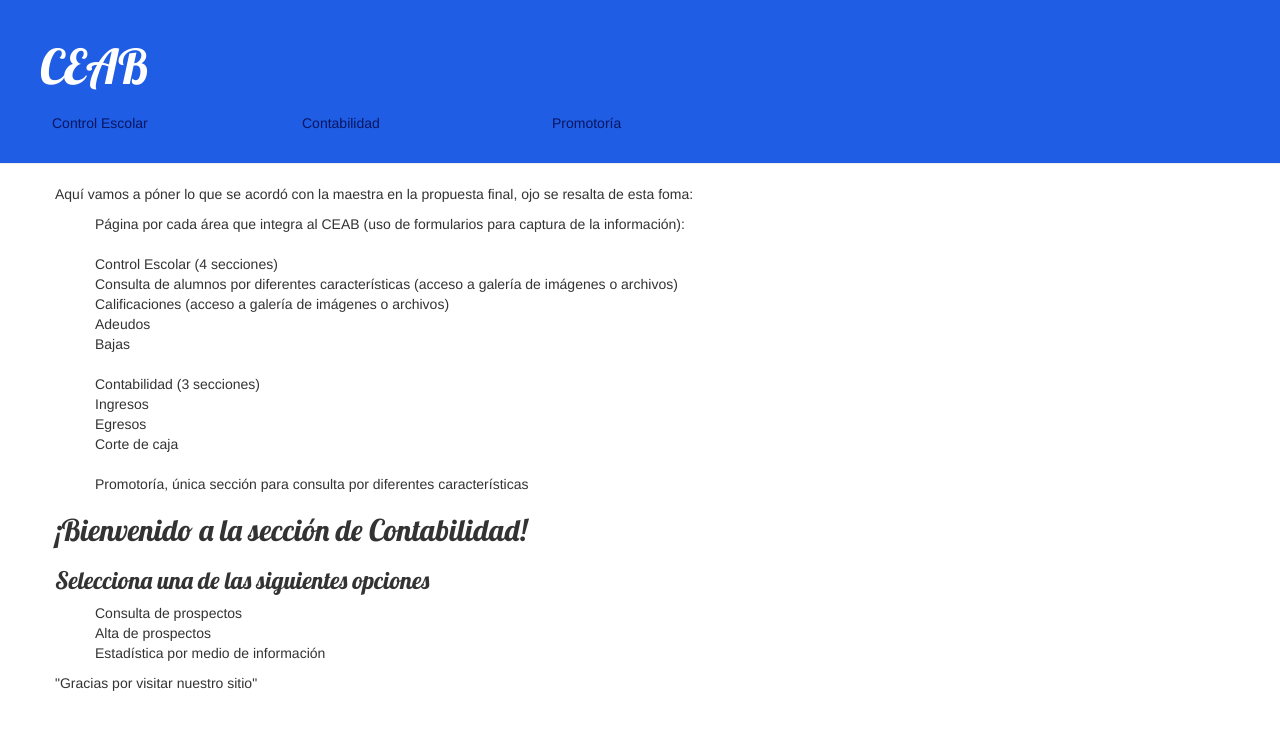
After one commit to webCEAB/deprecated-webCEAB, a Django app: page /promotoria/ in a window 1280 px wide. The commit adds this page. Shown: the top 730 px of the page. Run offline with Django 3.2, Linux system fonts and the light colour scheme; some libraries are stand-ins or nearby versions.

Commit message:
Reiniciando, puse los puntos más importantes tratados en la propuesta que se le entregó a la maestra para no perder de vista lo que ella quiere tener dentro de la web, para ello re-hice el menú raíz y creé las 3 plantillas que se van a usar para mostrar cada área del CEAB

```diff
--- a/CEABweb/urls.py
+++ b/CEABweb/urls.py
@@ -13,6 +13,7 @@
 	url(r'^formulario_buscar/$', views.formulario_buscar),
 	url(r'^buscar/$', views.buscar),
 	url(r'^contactos/$', views.contactos),
-    url(r'^list_prospectos/$', views.nvo_prospecto, name='list_prospectos'),
-    url(r'^editar_prospecto/$', views.editar_prospecto, name='editar_prospecto'),
+    url(r'^control_escolar/$', views.control_escolar, name='control_escolar'),
+    url(r'^contabilidad/$', views.contabilidad, name='contabilidad'),
+    url(r'^promotoria/$', views.promotoria, name='promotoria'),
 ]
--- a/siad/templates/base.html
+++ b/siad/templates/base.html
@@ -12,42 +12,25 @@
 		<header>
 		    <div class="page-header">
 		        <h1><a href="/">CEAB</a></h1>
-		    </div>
-		</header>
-		        <div id="header">
 	        	<nav>
 					<ul class="nav">
-							<li><a href="/">Control Escolar</a>
-								<ul>
-									<li><a href="">Prospectos</a>
-										<ul>
-											<li><a href="">Dar de alta nuevo prospecto</a></li>
-											<li><a href="editar_prospecto">Editar un prospecto</a></li>
-											<li><a href="list_prospectos">Consultar un prospecto</a></li>
-										</ul>
-									</li>
-									<li><a href="">Alumnos</a></li>
-									<li><a href="">Calendario de clases</a></li>
-								</ul>
-							</li>
-							<li><a href="/">Cobranza</a>
-								<ul>
-									<li><a href="">Alumno</a></li>
-									<li><a href="">Empresa</a></li>
-								</ul>
-							</li>
-							<li><a href="/">Contabilidad</a>
-								<ul>
-									<li><a href="">Ingresos</a></li>
-									<li><a href="">Gastos</a></li>
-								</ul>
-							</li>
+						<li><a href="control_escolar/">Control Escolar</a></li>
+						<li><a href="contabilidad/">Contabilidad</a></li>
+						<li><a href="promotoria/">Promotoría</a></li>
 					</ul>
 				</nav>
 			</div>
+		</header>
 	    <div class="content container">
 	        <div class="row">
 	            <div class="col-md-8">
+	            	<p>Aquí vamos a póner lo que se acordó con la maestra en la propuesta final, ojo se resalta de esta foma:<br></p>
+            		<ul>
+	            		<li> Página por cada área que integra al CEAB (uso de formularios para captura de la información):<br><br></li>
+	            		<li>Control Escolar (4 secciones)<br>Consulta de alumnos por diferentes características (acceso a galería de imágenes o archivos)<br>Calificaciones (acceso a galería de imágenes o archivos)<br>Adeudos<br>Bajas<br><br></li>
+	            		<li>Contabilidad (3 secciones)<br>Ingresos<br>Egresos<br>Corte de caja<br><br></li>
+	            		<li>Promotoría, única sección para consulta por diferentes características</li>
+					</ul>
 		            {% block content %}
 		            {% endblock %}
 	            </div>
--- a/siad/templates/siad/editar_prospecto.html
+++ /dev/null
@@ -1,5 +0,0 @@
-{% extends 'base.html' %}
-
-{% block content %}
-	<h1>Buscar el prospecto que deseas editar</h1>
-{% endblock content %}
--- /dev/null
+++ b/siad/templates/siad/promotoria.html
@@ -0,0 +1,11 @@
+{% extends 'base.html' %}
+
+{% block content %}
+	<h2>¡Bienvenido a la sección de Contabilidad!</h2>
+	<h3>Selecciona una de las siguientes opciones</h3>
+	<ul>
+        <li>Consulta de prospectos</li>
+        <li>Alta de prospectos</li>
+        <li>Estadística por medio de información</li>
+    </ul>
+{% endblock content %}
--- a/siad/views.py
+++ b/siad/views.py
@@ -47,9 +47,11 @@
         form = FormularioContactos()
     return render(request, 'formmulario_contactos.html', {'form': form})
 
-def editar_prospecto(request):
-    return render(request,'siad/editar_prospecto.html')
+def control_escolar(request):
+    return render(request,'siad/control_escolar.html')
 
-def nvo_prospecto(request):
-	prospectos = Aspirante.objects.all()
-	return render(request,'siad/list_prospectos.html', {'prospectos': prospectos})
+def contabilidad(request):
+    return render(request,'siad/contabilidad.html')
+
+def promotoria(request):
+    return render(request,'siad/promotoria.html')
```
Also changed, not shown: siad/templates/siad/contabilidad.html (added, +11 -0 lines), siad/templates/siad/control_escolar.html (added, +12 -0 lines), siad/templates/siad/list_prospectos.html (deleted, +0 -31 lines). Lines whose indentation alone changed are shown as unchanged.
